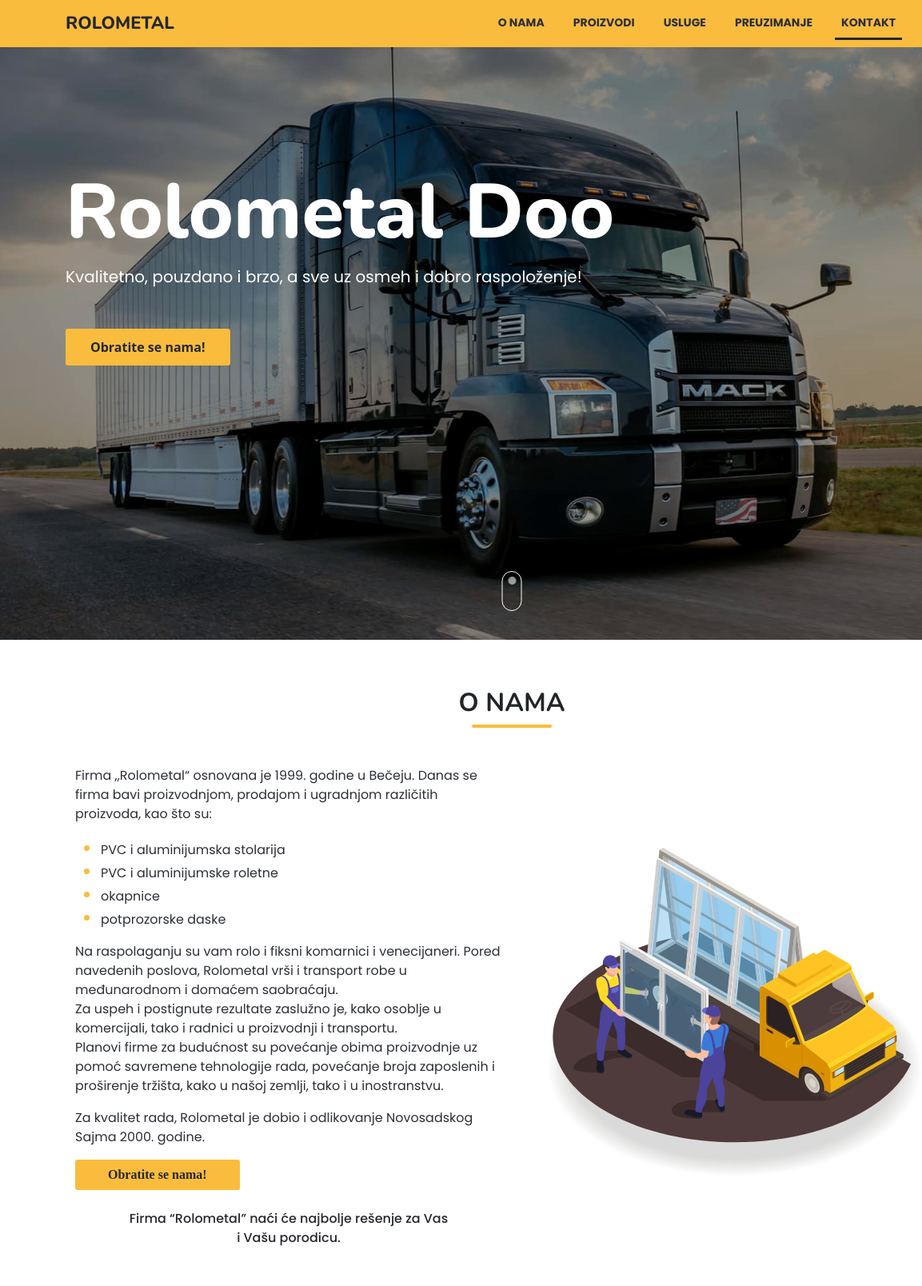
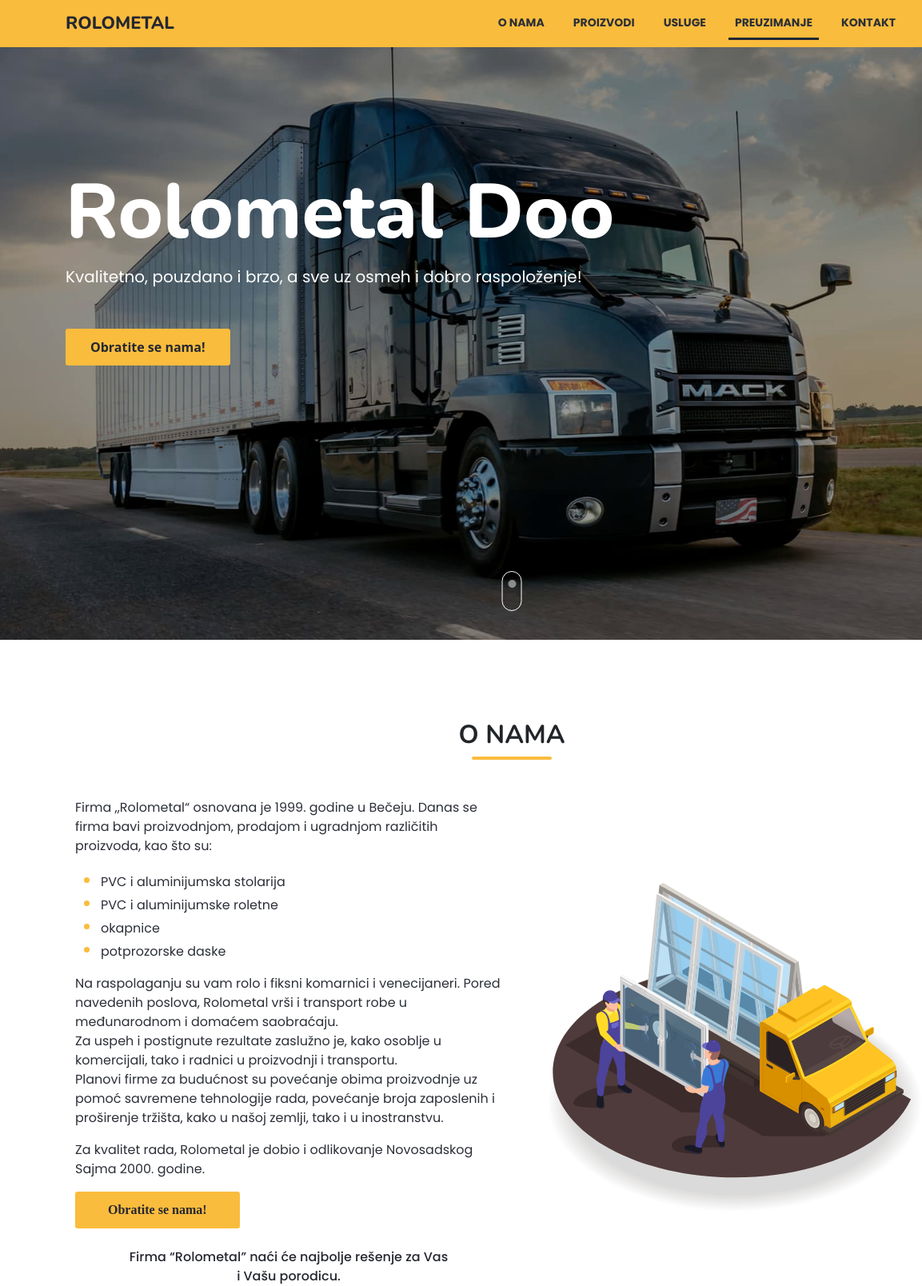
Before and after one commit to abdulazizch/rolometal, a plain HTML site: page index.html in a window 1280 px wide. Shown: the top 1608 px of the page at 80% size, 0-1153 px from the left. Drawn offline with Linux system fonts and the light colour scheme; a web font is replaced by a local one.

Commit message:
Menu Errors fixed

```diff
--- a/assets/css/styles.css
+++ b/assets/css/styles.css
@@ -286,7 +286,7 @@
 
 .btn.contact-btn:hover{
    background: #faa23d;
-   box-shadow: 2px 2px 10px rgba(0,0,0,0.3);
+   color: #fff;
 }
 .mobile-scroll{
     position: absolute;
@@ -335,7 +335,8 @@
  /* -----------About setion style-------- */
 section{
     width: 100%;
-    padding: 60px 0;
+    padding: 100px 0;
+    min-height: 100vh;
 }
 
 .section-title{
@@ -363,7 +364,7 @@
 }
 
 .section-content .section-text .btn{
-    padding: 6px 40px;
+    padding: 10px 40px;
     font-family: Montserrat;
 }
 .section-content .section-img img{
@@ -447,6 +448,7 @@
 
 .download-section{
     background: var(--clr-prim);
+    min-height: auto;
 }
 .download-section .section-title::after{
     background:#ffffff;
@@ -480,6 +482,8 @@
 /* ----------------- Contact Section Styles --------- */
 .contact-section{
     padding-bottom: 0;
+    margin-top: 20vh;
+    min-height: auto;
 }
 .contact-text .text h3{
     position: relative;
--- a/assets/js/script.js
+++ b/assets/js/script.js
@@ -7,7 +7,7 @@
 
   $(window).scroll(function() {
 
-    if(isInView($("#about"))){
+    if(isInView($("#about")) || isInView($("#products"))){
         $('.nav-item').removeClass('active');
         $('.nav-item.about').addClass('active');
     }
@@ -23,10 +23,11 @@
         $('.nav-item').removeClass('active');
         $('.nav-item.downloads').addClass('active');
     }
-    if(isInView($("#contact"))){
+    if(!isInView($("#downloads")) && isInView($("#contact"))){
         $('.nav-item').removeClass('active');
         $('.nav-item.contact').addClass('active');
     }
+
     // isInView($("#products"));
     //
     // isInView($("#downloads"));
--- a/index.html
+++ b/index.html
@@ -22,7 +22,7 @@
             <div class="header-section">
                 <nav class="navbar navbar-expand-md">
                     <div class="container">
-                        <a class="navbar-brand text-uppercase" href="#">Rolometal</a>
+                        <a class="navbar-brand text-uppercase" href="./index.html">Rolometal</a>
 
                         <div class="collapse navbar-collapse" id="navbarNav">
                             <ul class="navbar-nav">
```
